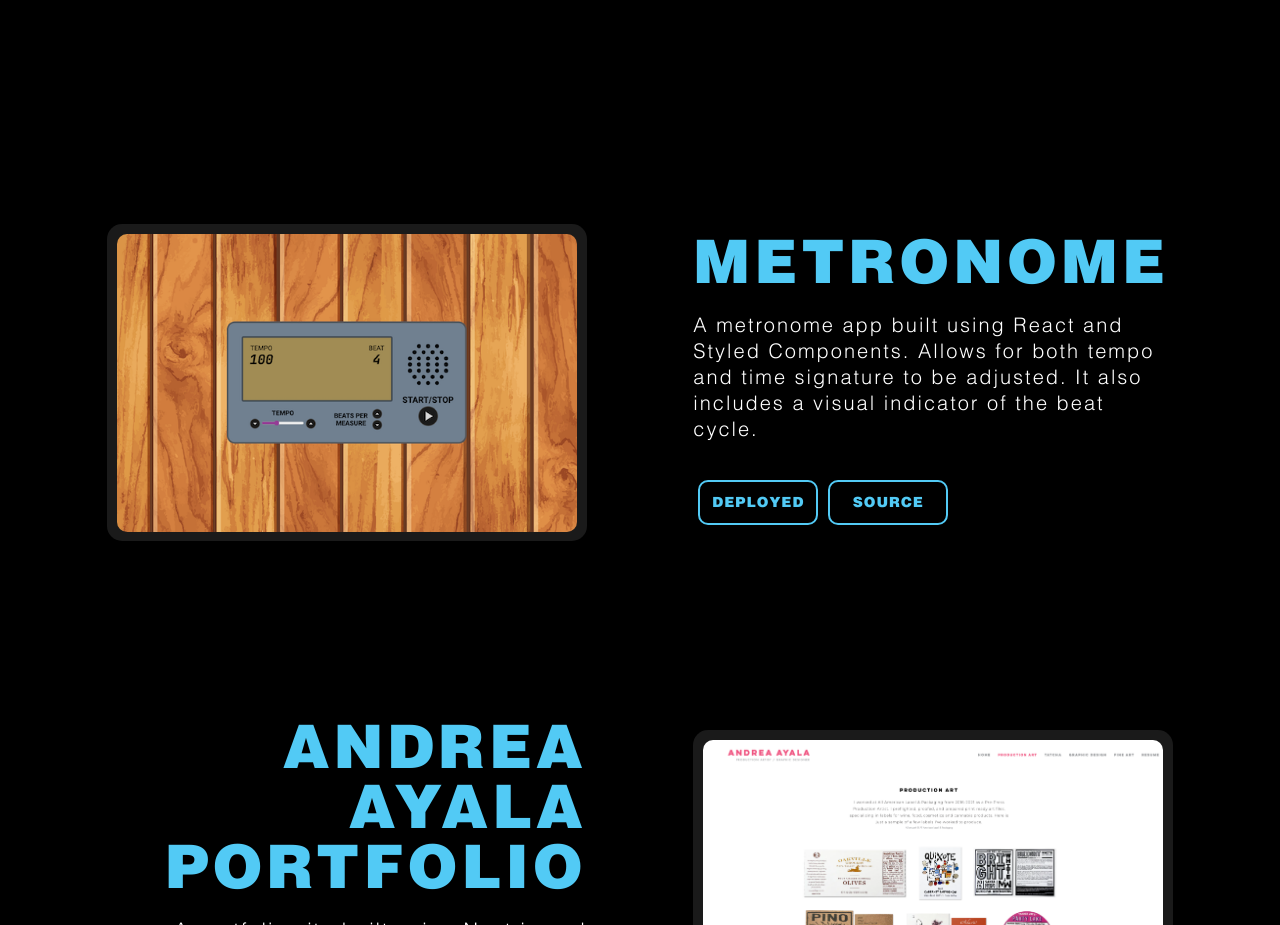
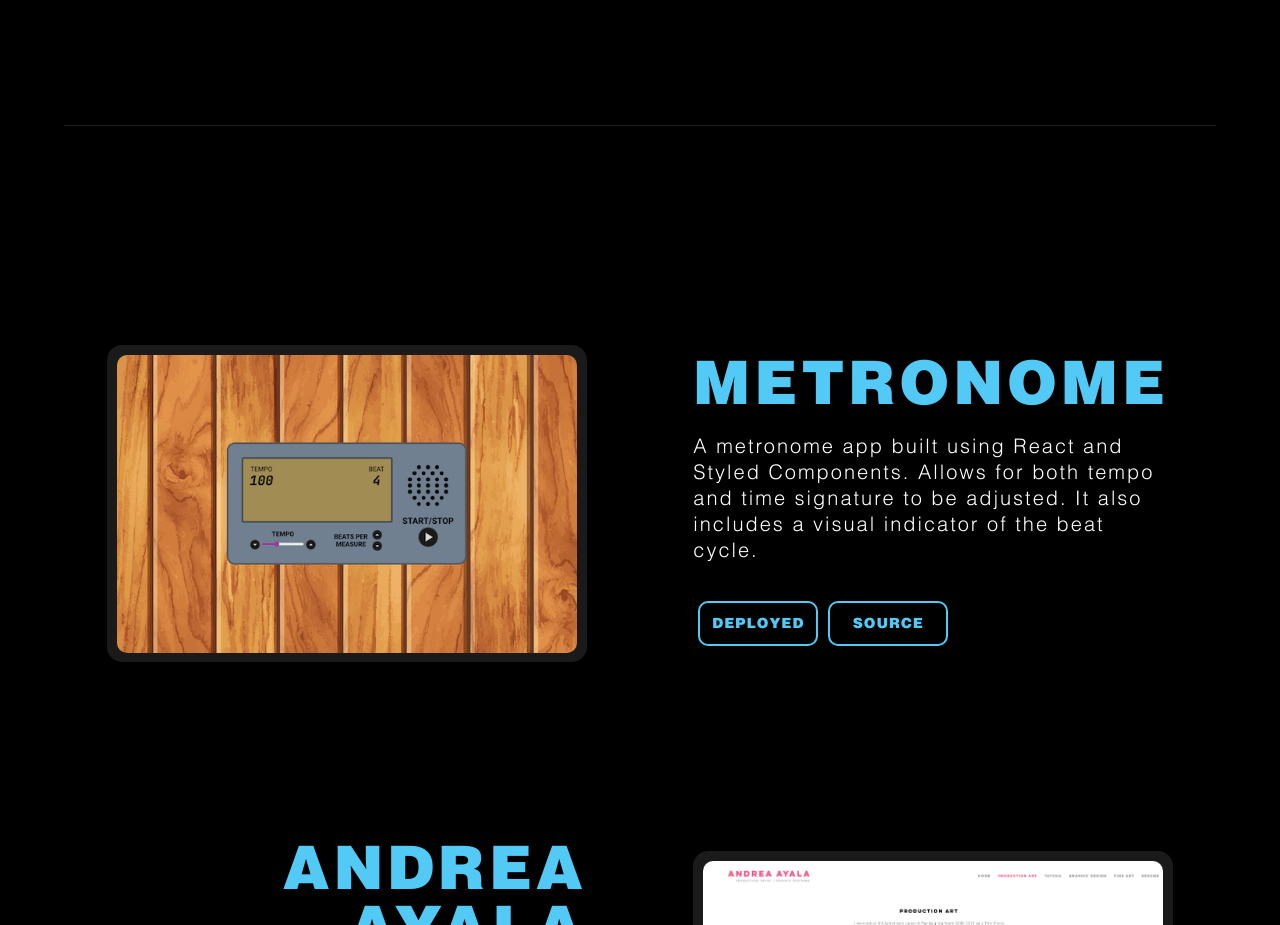
Before and after one commit to joshuascan/personal-portfolio, a Next.js app: page / in a window 1280 px wide. Shown: the part 2380-3305 px from the top of the page. Built offline with nearby package versions, Linux system fonts and the light colour scheme.

Commit message:
adds divider

```diff
--- a/src/pages/index.js
+++ b/src/pages/index.js
@@ -4,6 +4,7 @@ import CaseStudies from "../components/CaseStudies/CaseStudies";
 import Projects from "../components/Projects/Projects";
 import Technologies from "../components/Technologies/Technologies";
 import ContactForm from "../components/ContactForm/ContactForm";
+import { Divider } from "../styles/GlobalComponents";
 
 export default function Home() {
   return (
@@ -11,6 +12,7 @@ export default function Home() {
       <Hero />
       <Technologies />
       <CaseStudies />
+      <Divider />
       <Projects />
       <ContactForm />
     </Layout>
--- a/src/styles/GlobalComponents/index.js
+++ b/src/styles/GlobalComponents/index.js
@@ -31,3 +31,10 @@ export const SectionText = styled.p`
   line-height: 1.4;
   padding-bottom: 2.4rem;
 `;
+
+export const Divider = styled.hr`
+  border: 0;
+  border-top: 1px solid rgba(255, 255, 255, 0.12);
+  margin: 6rem auto;
+  width: 90%;
+`;
```
